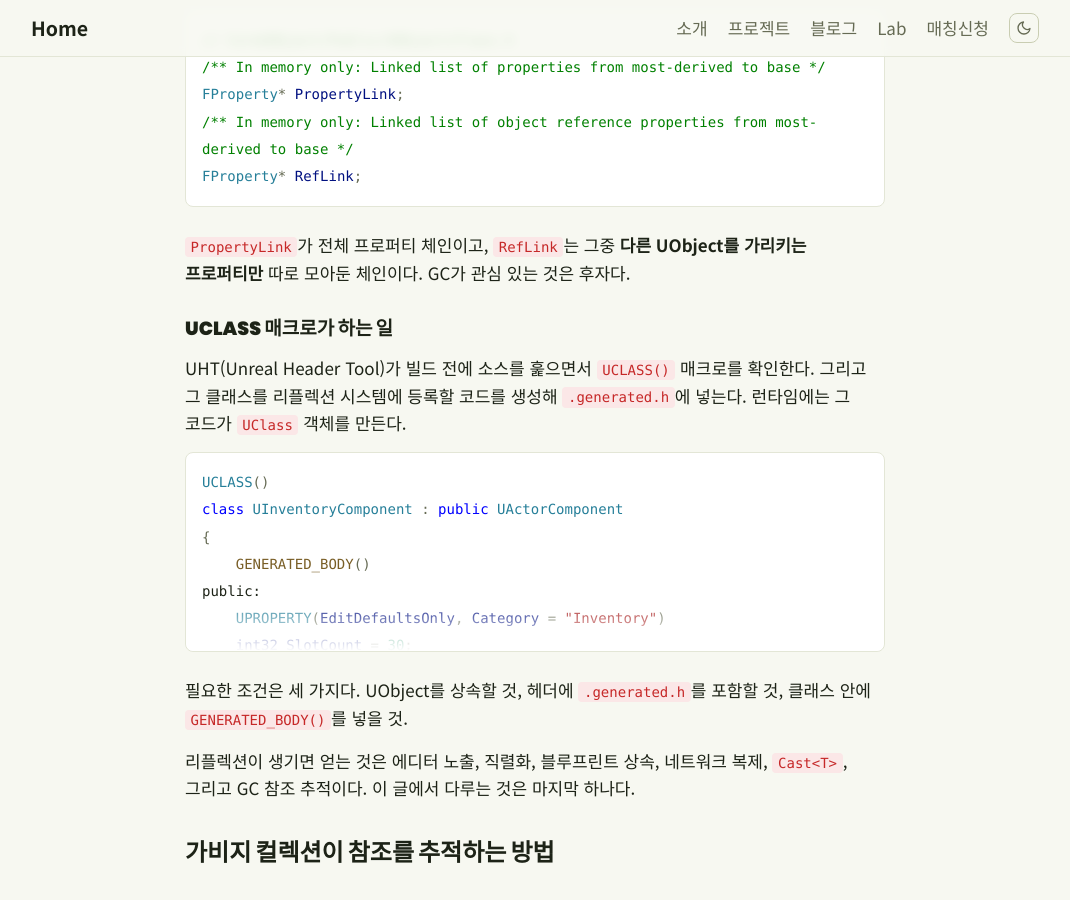
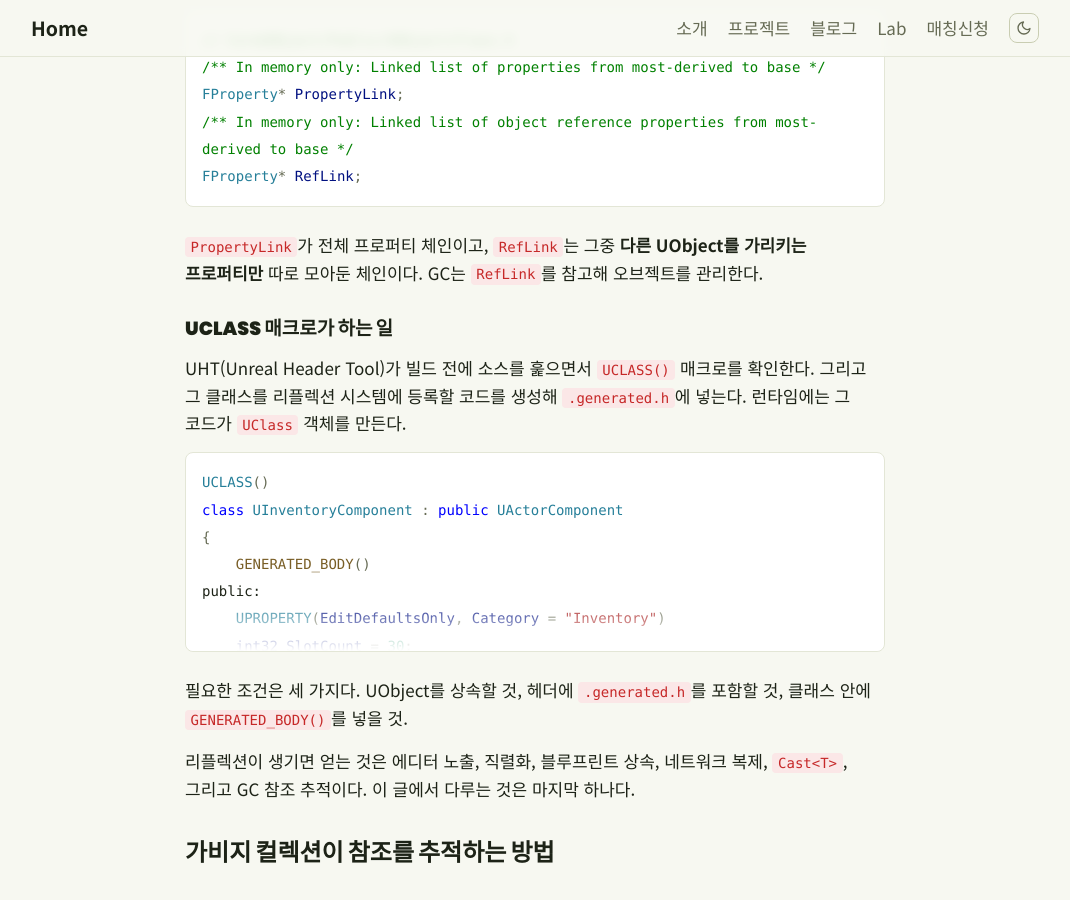
Before and after one commit to skamo3/skamo3.github.io, a Jekyll site: the page built from _posts/2026-08-11-unreal-uclass-gc-object-lifetime.md, in a window 1280 px wide and 900 px high, scrolled down 880 px. Shown: the whole window, without its empty margins (105-1175 px from the left). Built offline with Jekyll 4.4.1, drawn with Linux system fonts in a browser that asks for light colours.

Commit message:
RefLink 설명 문장 수정
Co-Authored-By: Claude Opus 5 <noreply@anthropic.com>

````diff
--- a/_posts/2026-08-11-unreal-uclass-gc-object-lifetime.md
+++ b/_posts/2026-08-11-unreal-uclass-gc-object-lifetime.md
@@ -31,7 +31,7 @@ FProperty* PropertyLink;
 FProperty* RefLink;
 ```
 
-`PropertyLink`가 전체 프로퍼티 체인이고, `RefLink`는 그중 **다른 UObject를 가리키는 프로퍼티만** 따로 모아둔 체인이다. GC가 관심 있는 것은 후자다.
+`PropertyLink`가 전체 프로퍼티 체인이고, `RefLink`는 그중 **다른 UObject를 가리키는 프로퍼티만** 따로 모아둔 체인이다. GC는 `RefLink`를 참고해 오브젝트를 관리한다.
 
 ### UCLASS 매크로가 하는 일
 
````
